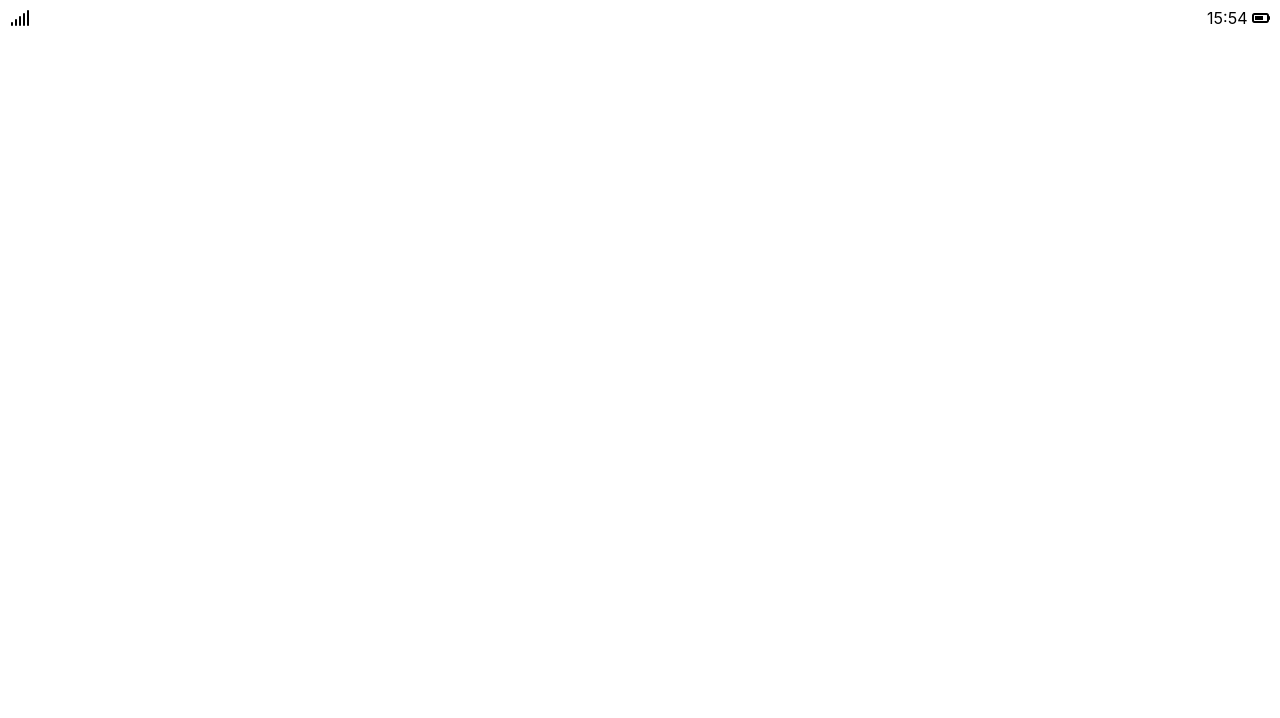
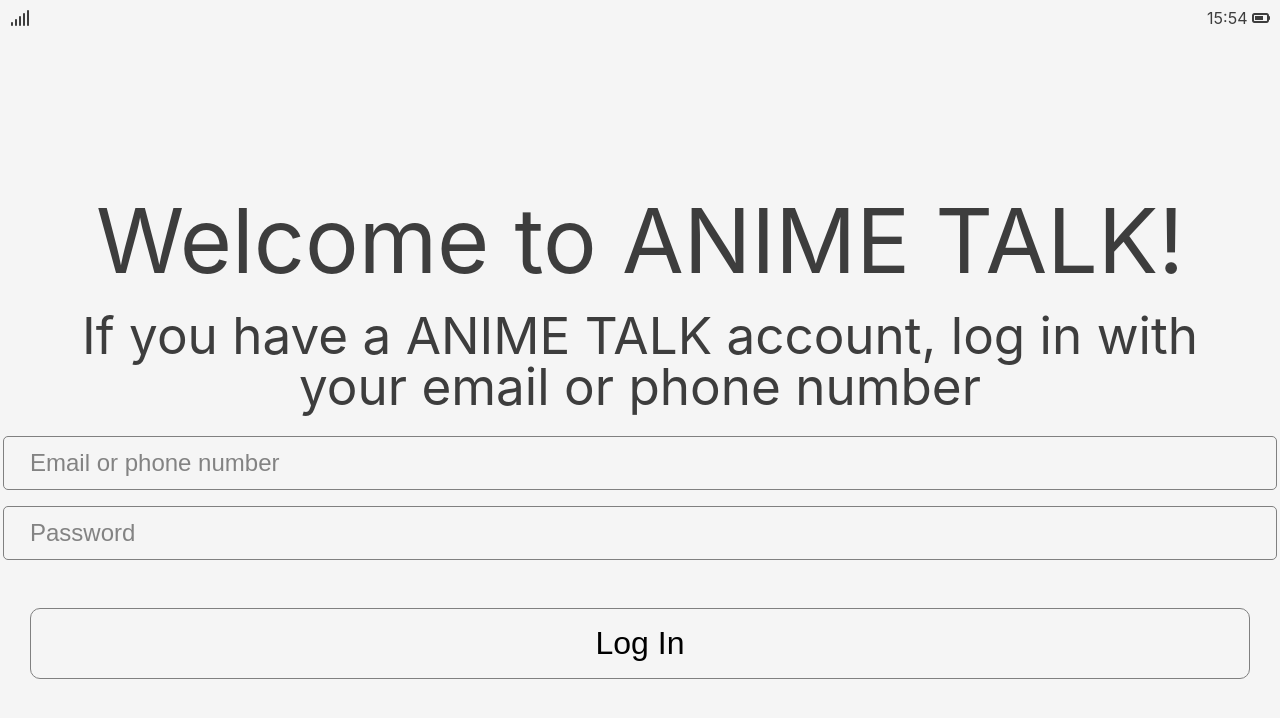
Before and after one commit to NangmanGureum/anime-talk, a plain HTML site: page index.html in a window 1280 px wide. Drawn offline with Linux system fonts and the light colour scheme; files whose address does not match are found by name.

Commit message:
Update Some Stuffs, and make login screen

```diff
--- a/index.html
+++ b/index.html
@@ -23,7 +23,17 @@
     </div>
 
     <div class="screen">
+        <header class="screen__login-header">
+            <h1>Welcome to ANIME TALK!</h1>
+            <p>If you have a ANIME TALK account, log in with your email or phone number</p>
+        </header>
 
+        <!-- 원래는 method="GET"로 써야 되나 브라우저 문제로 당분간 이렇게 해놓음 -->
+        <form action="friends.html" method="POST" class="screen__login-form">
+            <input class="screen__login-form__textbox" name="username" type="text" placeholder="Email or phone number">
+            <input class="screen__login-form__textbox" name="password" type="password" placeholder="Password">
+            <input type="submit" value="Log In">
+        </form>
     </div>
 
     <!-- Font Awsome -->
--- a/stylesheets/screens/login/login.css
+++ b/stylesheets/screens/login/login.css
@@ -0,0 +1,58 @@
+/* Mobile First! */
+
+.screen {
+  display: flex;
+  flex-direction: column;
+}
+
+.screen__login-header {
+  margin-top: 20vh;
+  text-align: center;
+}
+
+.screen__login-header h1 {
+  font-size: 7vw;
+}
+
+.screen__login-header p {
+  font-size: 4vw;
+  padding: 3vh 4vw;
+}
+
+.screen__login-form {
+  display: flex;
+  flex-direction: column;
+  align-items: center;
+  margin: 0px 30px;
+}
+
+.screen__login-form input {
+  border: 1px gray solid;
+  background-color: rgba(0, 0, 0, 0);
+  width: 100%;
+}
+
+.screen__login-form__textbox {
+  border-radius: 5px;
+  font-size: 3vh;
+  padding: 1.5vh 2vw;
+  margin-bottom: 2vh;
+}
+
+.screen__login-form__textbox::placeholder {
+  color: var(--paperblack);
+}
+
+.screen__login-form input[type="submit"] {
+  border-radius: 10px;
+  margin-top: 4vh;
+  font-size: 4vh;
+  padding: 2vh 0;
+  cursor: pointer;
+
+  transition: background-color 0.2s ease-in-out;
+}
+
+.screen__login-form input[type="submit"]:hover {
+  background-color: rgb(146, 146, 146);
+}
--- a/stylesheets/styles.css
+++ b/stylesheets/styles.css
@@ -4,5 +4,7 @@ body {
   font-family: -apple-system, BlinkMacSystemFont, "Segoe UI", Roboto, Oxygen,
     Ubuntu, Cantarell, "Open Sans", "Helvetica Neue", sans-serif;
 
+  background-color: whitesmoke;
+  color: var(--dougablack);
   /* height: 1000vh; */
 }
--- a/stylesheets/variable.css
+++ b/stylesheets/variable.css
@@ -1,4 +1,6 @@
 :root {
-  --yellow: #fae100;
-  --login-form-color: rgba(0, 0, 0, 0.4);
+  --skyblue: rgb(130, 185, 199);
+  --lightred: rgb(236, 140, 156);
+  --dougablack: rgb(61, 61, 61);
+  --paperblack: rgb(131, 131, 131);
 }
```
Also changed, not shown: 1 other file.
